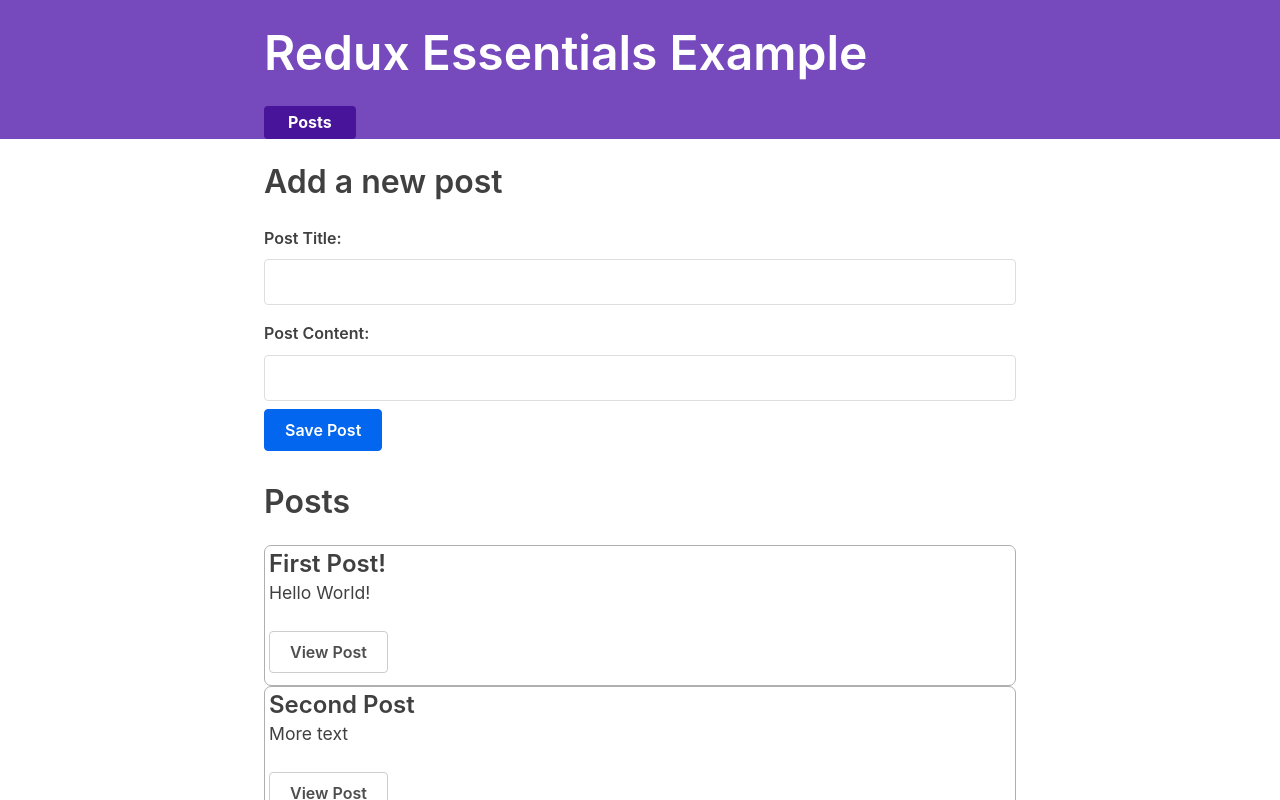
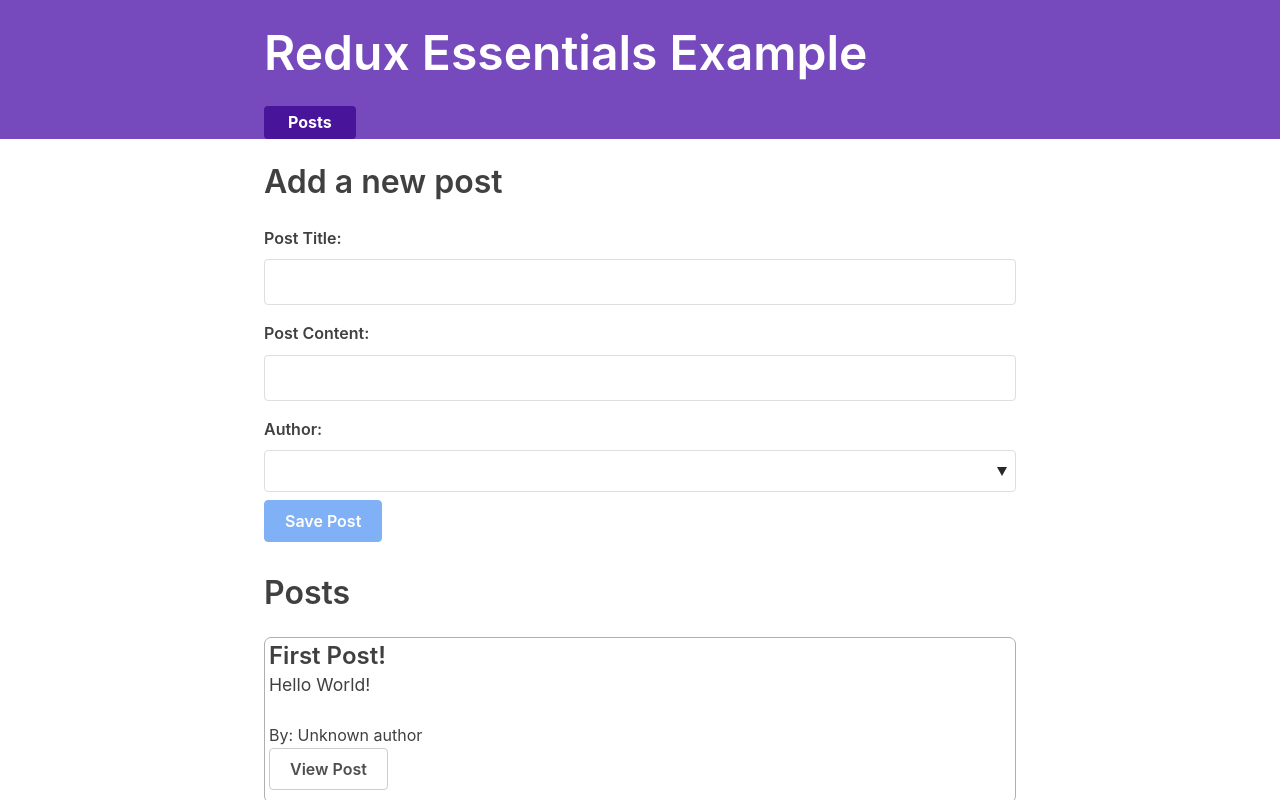
Before and after one commit to AhmedSafi97/redux-app-tutorial, a React (Create React App) app: page / in a window 1280 px wide. Shown: the top 800 px of the page. Built offline with nearby package versions, Linux system fonts and the light colour scheme; what miragejs, txtgen would draw is missing.

Commit message:
add posts' authors and display 'em

```diff
--- a/src/features/posts/AddPostForm.js
+++ b/src/features/posts/AddPostForm.js
@@ -1,21 +1,30 @@
 import React, { useState } from 'react'
-import { useDispatch } from 'react-redux'
+import { useDispatch, useSelector } from 'react-redux'
 
 import { postAdded } from './postsSlice'
 
 export const AddPostForm = () => {
   const [title, setTitle] = useState('')
   const [content, setContent] = useState('')
+  const [userId, setUserId] = useState('')
+
+  const users = useSelector((state) => state.users)
 
   const dispatch = useDispatch()
 
   const onSavePostClick = () => {
-    if (content && title) {
-      dispatch(postAdded(title, content))
-      setTitle('')
-      setContent('')
-    }
+    dispatch(postAdded(userId, title, content))
+    setTitle('')
+    setContent('')
   }
+
+  const canSave = Boolean(title) && Boolean(content) && Boolean(userId)
+
+  const usersOption = users.map((user) => (
+    <option key={user.id} value={user.id}>
+      {user.name}
+    </option>
+  ))
 
   return (
     <section>
@@ -37,7 +46,16 @@ export const AddPostForm = () => {
           value={content}
           onChange={(e) => setContent(e.target.value)}
         />
-        <button type="button" onClick={onSavePostClick}>
+        <label htmlFor="postAuthor">Author:</label>
+        <select
+          id="postAuthor"
+          value={userId}
+          onChange={(e) => setUserId(e.target.value)}
+        >
+          <option value=""></option>
+          {usersOption}
+        </select>
+        <button type="button" onClick={onSavePostClick} disabled={!canSave}>
           Save Post
         </button>
       </form>
--- /dev/null
+++ b/src/features/posts/PostAuthor.js
@@ -0,0 +1,14 @@
+import React from 'react'
+import { useSelector } from 'react-redux'
+
+export const PostAuthor = ({ userId }) => {
+  const author = useSelector((state) =>
+    state.users.find((user) => user.id === userId)
+  )
+  console.log(userId)
+  return (
+    <span style={{ display: 'block' }}>
+      By: {author ? author.name : 'Unknown author'}
+    </span>
+  )
+}
--- a/src/features/posts/PostsList.js
+++ b/src/features/posts/PostsList.js
@@ -1,6 +1,8 @@
 import React from 'react'
 import { useSelector } from 'react-redux'
 import { Link } from 'react-router-dom'
+
+import { PostAuthor } from './PostAuthor'
 
 export const PostsList = () => {
   const posts = useSelector((state) => state.posts)
@@ -9,6 +11,7 @@ export const PostsList = () => {
     <article className="post-excerpt" key={post.id}>
       <h3>{post.title}</h3>
       <p>{post.content.substring(0, 100)}</p>
+      <PostAuthor userId={post.user} />
       <Link to={`/posts/${post.id}`} className="button muted-button">
         View Post
       </Link>
--- a/src/features/posts/SinglePostPage.js
+++ b/src/features/posts/SinglePostPage.js
@@ -1,6 +1,8 @@
 import React from 'react'
 import { useSelector } from 'react-redux'
 import { Link, useParams } from 'react-router-dom'
+
+import { PostAuthor } from './PostAuthor'
 
 export const SinglePostPage = () => {
   const { postId } = useParams()
@@ -19,6 +21,7 @@ export const SinglePostPage = () => {
       <article className="post">
         <h2>{post.title}</h2>
         <p className="post-content">{post.content}</p>
+        <PostAuthor userId={post.user} />
         <Link to={`/edit-post/${post.id}`} className="button">
           Edit Post
         </Link>
--- a/src/features/posts/postsSlice.js
+++ b/src/features/posts/postsSlice.js
@@ -13,8 +13,8 @@ const postsSlice = createSlice({
       reducer: (state, action) => {
         state.push(action.payload)
       },
-      prepare: (title, content) => ({
-        payload: { id: nanoid(), title, content },
+      prepare: (userId, title, content) => ({
+        payload: { id: nanoid(), title, content, user: userId },
       }),
     },
     postUpdated: {
--- a/src/features/users/usersSlice.js
+++ b/src/features/users/usersSlice.js
@@ -1,9 +1,9 @@
 import { createSlice } from '@reduxjs/toolkit'
 
 const initialState = [
-  { id: 1, name: 'Ahmed Safe' },
-  { id: 2, name: 'John Whatever' },
-  { id: 3, name: 'Jack Say What' },
+  { id: '1', name: 'Ahmed Safe' },
+  { id: '2', name: 'John Whatever' },
+  { id: '3', name: 'Jack Say What' },
 ]
 
 const usersSlice = createSlice({
```
